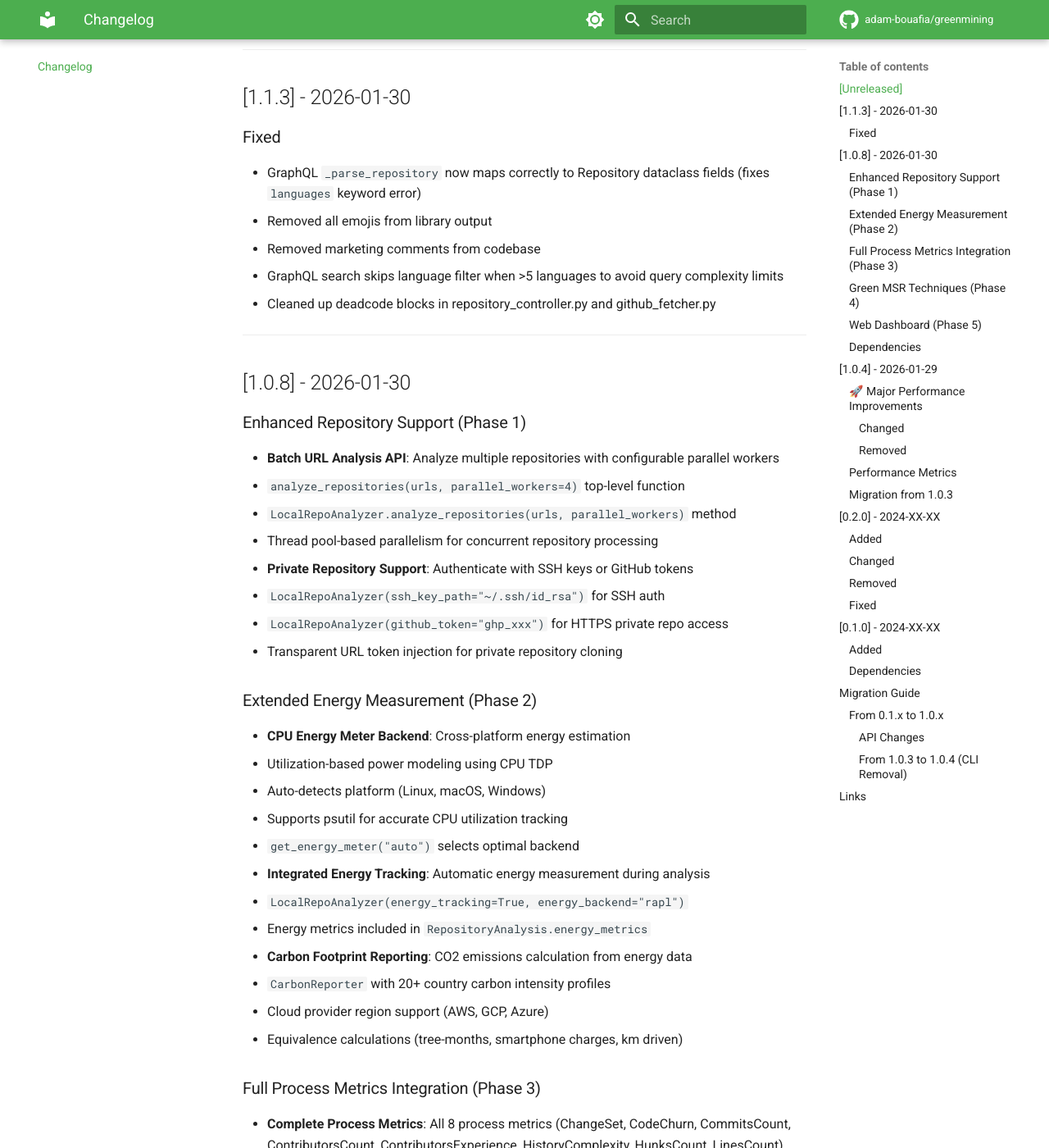
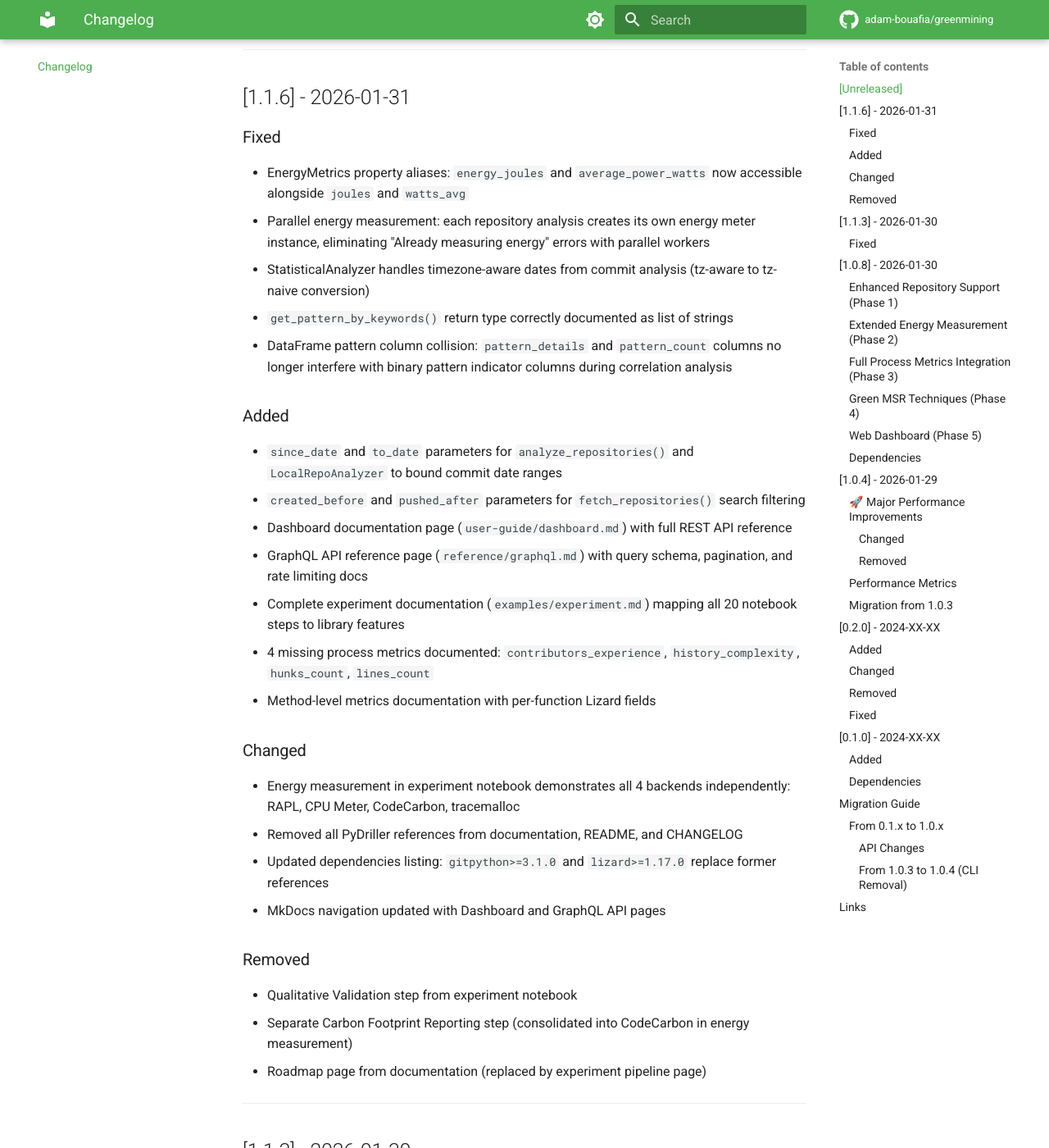
Before and after one commit to adam-bouafia/greenmining, an MkDocs documentation site: the page built from docs/changelog.md, in a window 1280 px wide and 1400 px high, scrolled down 361 px. Shown: the whole window at 82% size. Built offline with MkDocs 1.6.1 and Material for MkDocs 9.7.7, drawn with Linux system fonts in a browser that asks for light colours; comment, search, counter and statistics services are not loaded.

Commit message:
fix: energy measurement, statistical analysis, version 1.1.6
- EnergyMetrics property aliases (energy_joules, average_power_watts)
- Per-repo energy meter for parallel analysis (no more shared meter conflicts)
- StatisticalAnalyzer tz-aware date handling for temporal_trend_analysis
- DataFrame pattern column collision fix (pattern_details/pattern_count)
- get_pattern_by_keywords return type fix in notebook
- since_date/to_date params for analyze_repositories
- created_before/pushed_after params for fetch_repositories
- Experiment notebook: all 4 energy backends, date params, removed qualitative/carbon steps
- Docs: dashboard, graphql, experiment pages; all PyDriller refs removed

```diff
--- a/docs/changelog.md
+++ b/docs/changelog.md
@@ -8,6 +8,37 @@ and this project adheres to [Semantic Versioning](https://semver.org/spec/v2.0.0
 ---
 
 ## [Unreleased]
+
+---
+
+## [1.1.6] - 2026-01-31
+
+### Fixed
+- EnergyMetrics property aliases: `energy_joules` and `average_power_watts` now accessible alongside `joules` and `watts_avg`
+- Parallel energy measurement: each repository analysis creates its own energy meter instance, eliminating "Already measuring energy" errors with parallel workers
+- StatisticalAnalyzer handles timezone-aware dates from commit analysis (tz-aware to tz-naive conversion)
+- `get_pattern_by_keywords()` return type correctly documented as list of strings
+- DataFrame pattern column collision: `pattern_details` and `pattern_count` columns no longer interfere with binary pattern indicator columns during correlation analysis
+
+### Added
+- `since_date` and `to_date` parameters for `analyze_repositories()` and `LocalRepoAnalyzer` to bound commit date ranges
+- `created_before` and `pushed_after` parameters for `fetch_repositories()` search filtering
+- Dashboard documentation page (`user-guide/dashboard.md`) with full REST API reference
+- GraphQL API reference page (`reference/graphql.md`) with query schema, pagination, and rate limiting docs
+- Complete experiment documentation (`examples/experiment.md`) mapping all 20 notebook steps to library features
+- 4 missing process metrics documented: `contributors_experience`, `history_complexity`, `hunks_count`, `lines_count`
+- Method-level metrics documentation with per-function Lizard fields
+
+### Changed
+- Energy measurement in experiment notebook demonstrates all 4 backends independently: RAPL, CPU Meter, CodeCarbon, tracemalloc
+- Removed all PyDriller references from documentation, README, and CHANGELOG
+- Updated dependencies listing: `gitpython>=3.1.0` and `lizard>=1.17.0` replace former references
+- MkDocs navigation updated with Dashboard and GraphQL API pages
+
+### Removed
+- Qualitative Validation step from experiment notebook
+- Separate Carbon Footprint Reporting step (consolidated into CodeCarbon in energy measurement)
+- Roadmap page from documentation (replaced by experiment pipeline page)
 
 ---
 
--- a/greenmining/__init__.py
+++ b/greenmining/__init__.py
@@ -9,7 +9,7 @@ from greenmining.gsf_patterns import (
     is_green_aware,
 )
 
-__version__ = "1.1.5"
+__version__ = "1.1.6"
 
 
 def fetch_repositories(
--- a/pyproject.toml
+++ b/pyproject.toml
@@ -4,7 +4,7 @@ build-backend = "setuptools.build_meta"
 
 [project]
 name = "greenmining"
-version = "1.1.5"
+version = "1.1.6"
 description = "An empirical Python library for Mining Software Repositories (MSR) in Green IT research"
 readme = "README.md"
 requires-python = ">=3.9"
```
Also changed, not shown: CHANGELOG.md (+21 -0 lines), 4 other files.
